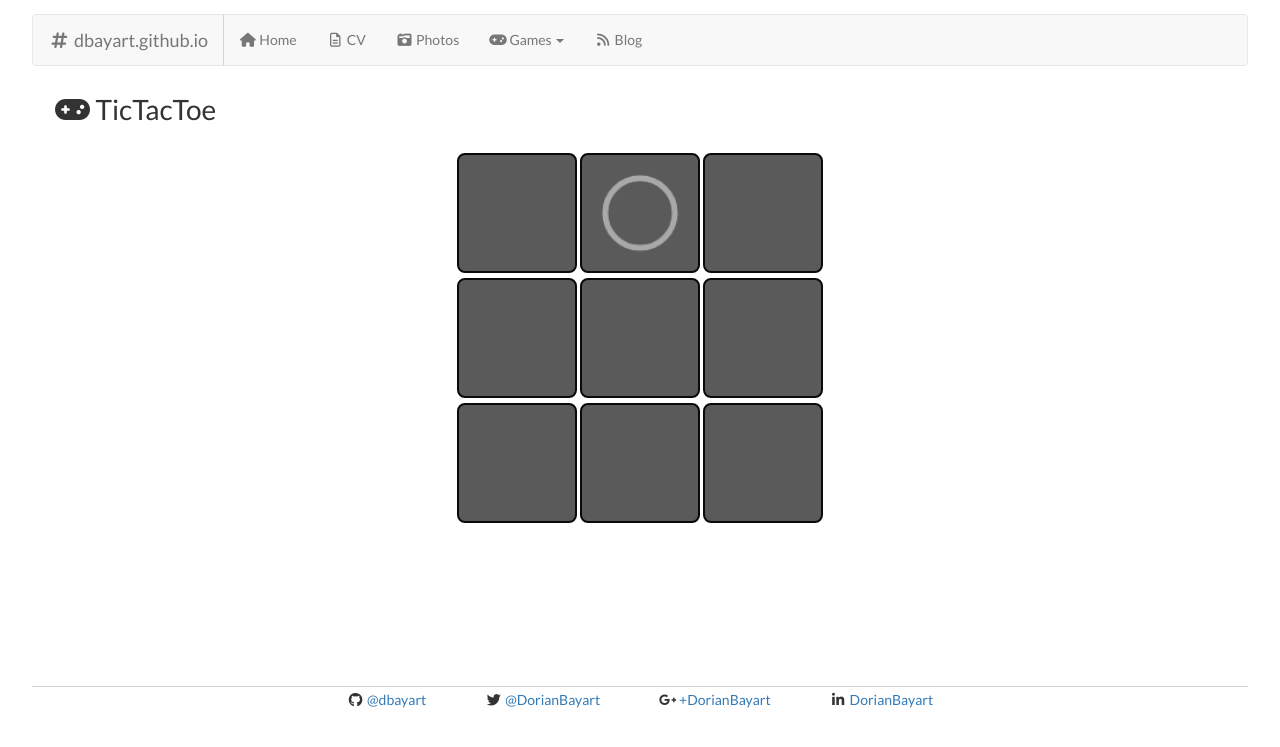
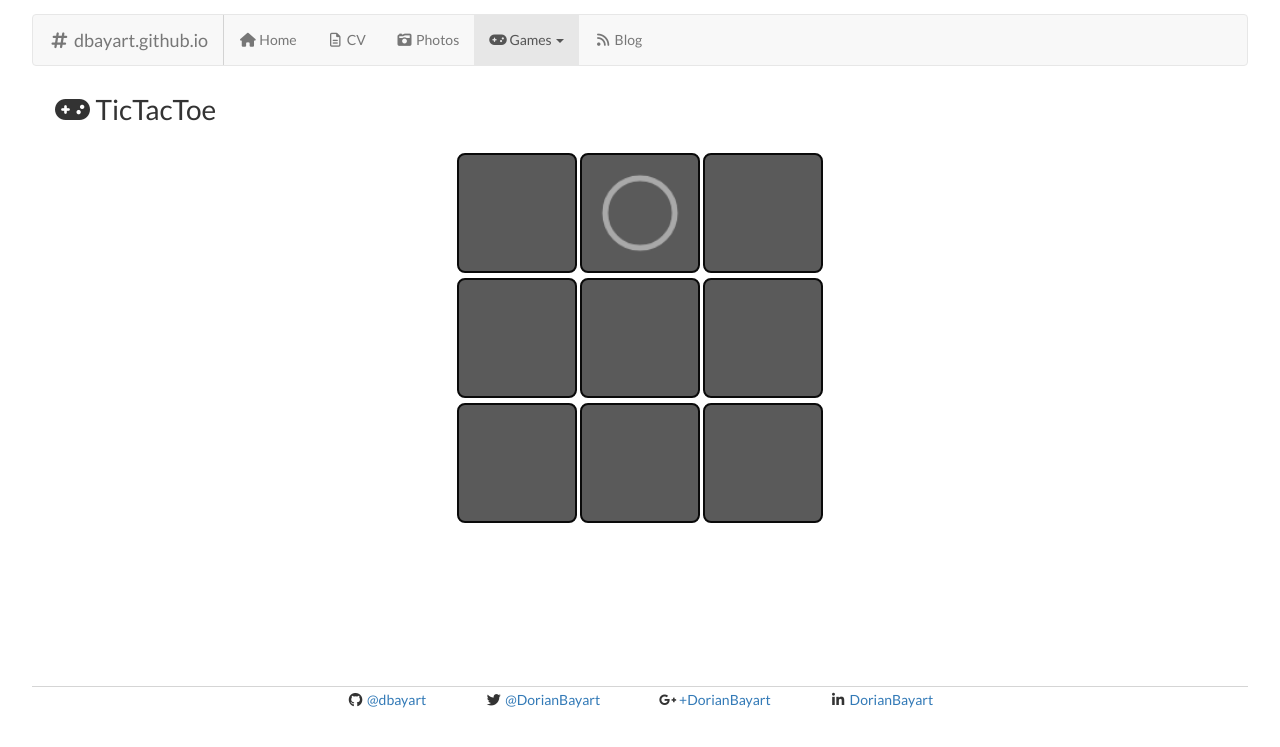
Before and after one commit to dorianbayart/dorianbayart.github.io, a Jekyll site: the page built from games/tictactoe/index.html, in a window 1280 px wide. Shown: the top 747 px of the page. Built offline with Jekyll 4.4.1, drawn with Linux system fonts in a browser that asks for light colours; nearby versions of some CDN libraries.

Commit message:
Update nav.html

```diff
--- a/_includes/nav.html
+++ b/_includes/nav.html
@@ -16,7 +16,7 @@
         <!--<li {% if current == 'about' %}class='active'{% endif %}><a href="/about">&nbsp;About</a></li>-->
         <li {% if current == '/cv/' %}class='active'{% endif %}><a href="/cv"><i class="fa fa-file-text-o fa-fw"></i>&nbsp;CV</a></li>
         <li {% if current == '/photos/' %}class='active'{% endif %}><a href="/photos"><i class="fa fa-camera-retro fa-fw"></i>&nbsp;Photos</a></li>
-        <li class="dropdown{% if current == '/games/' %} active{% endif %}">
+        <li class="dropdown{% if current == '/games/tictactoe/' %} active{% endif %}">
           <a href="#" class="dropdown-toggle" data-toggle="dropdown" role="button" aria-haspopup="true" aria-expanded="false"><i class="fa fa-gamepad fa-fw"></i>&nbsp;Games <span class="caret"></span></a>
           <ul class="dropdown-menu">
             <li><a href="/games/tictactoe">Tic Tac Toe</a></li>
```
